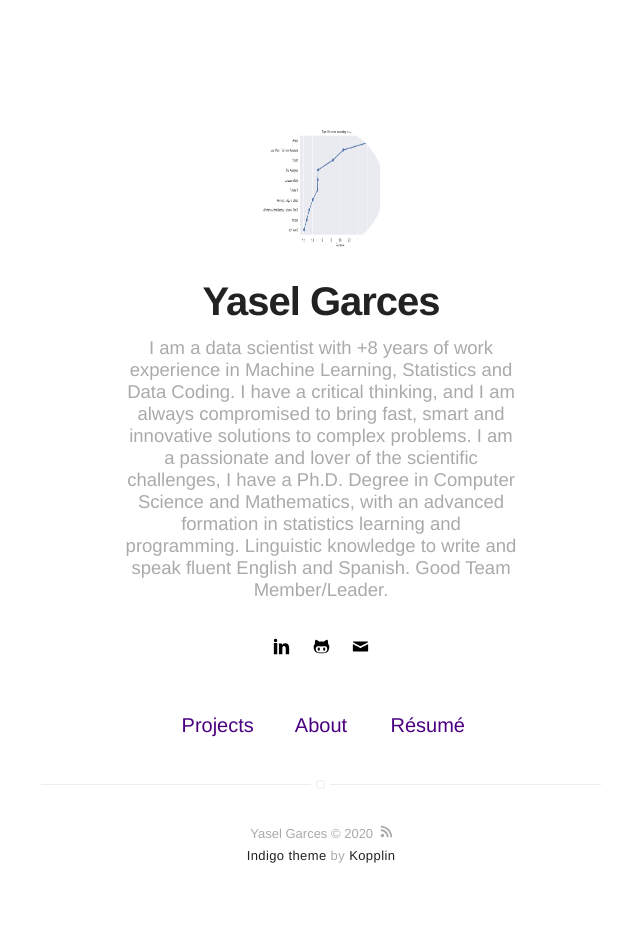
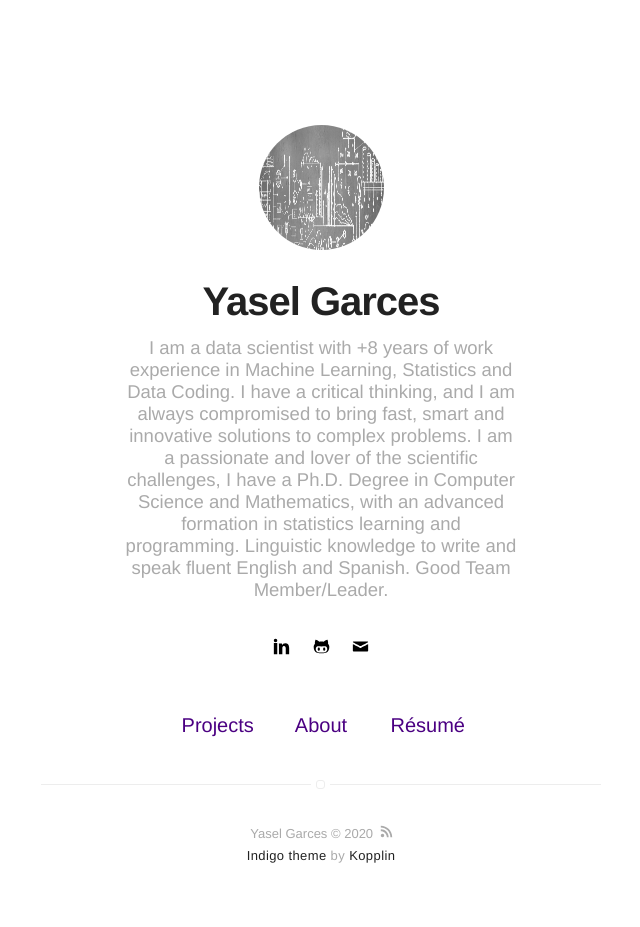
Before and after one commit to Yasel-Garces/Portafolio---Yasel-Garces, a Jekyll site: the page built from index.html, in a window 1280 px wide. Shown: the whole page, without its empty margins (319-959 px from the left). Built offline with Jekyll 4.4.1, drawn with Linux system fonts in a browser that asks for light colours.

Commit message:
Configuration

```diff
--- a/_config.yml
+++ b/_config.yml
@@ -2,7 +2,7 @@
 name: Yasel Garces
 bio: I am a data scientist with +8 years of work experience in Machine Learning, Statistics and Data Coding. I have a critical thinking, and I am always compromised to bring fast, smart and innovative solutions to complex problems. I am a passionate and lover of the scientific challenges, I have a Ph.D. Degree in Computer Science and Mathematics, with an advanced formation in statistics learning and programming. Linguistic knowledge to write and speak fluent English and Spanish. Good Team Member/Leader.
 external-image: true
-picture: image/movies2.png
+picture: image/About.png
 
 # If you want to include your resume, set to true
 # and specify source (external or local).
```
Also changed, not shown: image/About.png (added).
